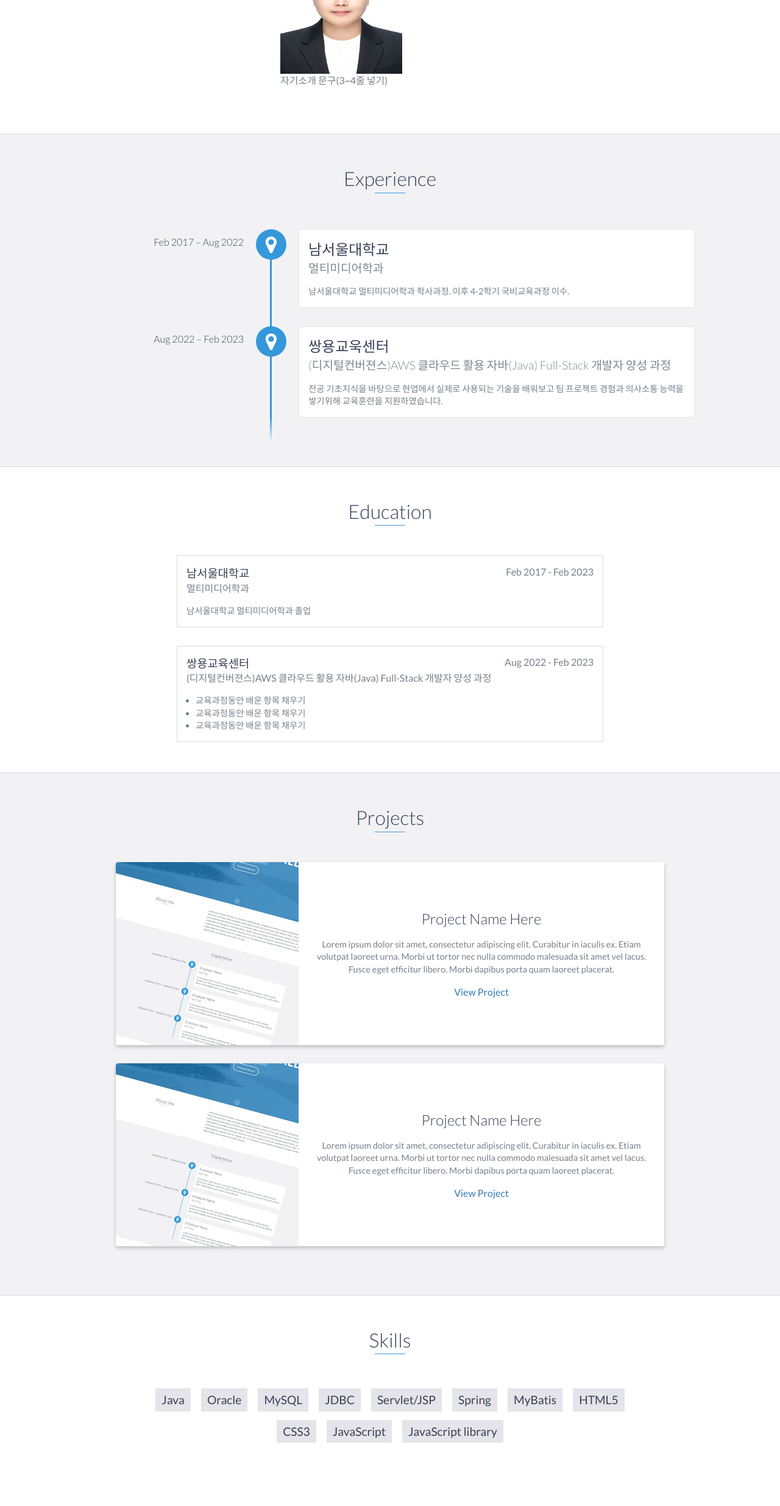
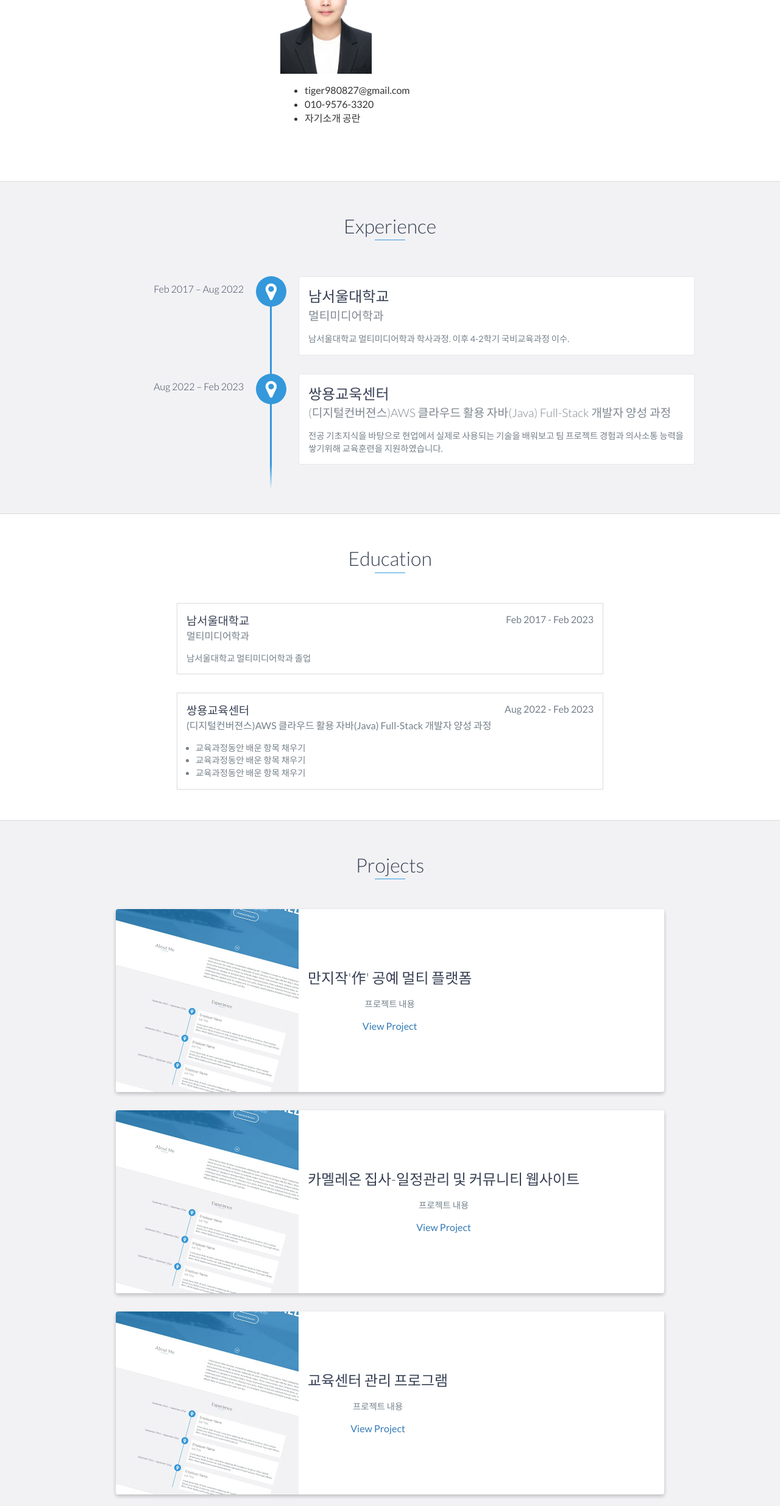
Before and after one commit to tiger0827/tiger0827.github.io, a plain HTML site: page index.html in a window 1280 px wide. Shown: the part 954-3424 px from the top of the page at 61% size. Drawn offline with nearby package versions, Linux system fonts and the light colour scheme.

Commit message:
수정
Signed-off-by: tiger0827 <tiger980827@gmail.com>

```diff
--- a/index.html
+++ b/index.html
@@ -6,8 +6,8 @@
     <meta http-equiv="X-UA-Compatible" content="IE=edge">
     <meta name="viewport" content="width=device-width, initial-scale=1">
     <title>My Portfolio</title>
-	<link rel="shortcut icon" href="favicon.ico" type="image/x-icon">
-	<link rel="icon" href="favicon.ico" type="image/x-icon">
+	<link rel="shortcut icon" href="images/favicon.ico" type="image/x-icon">
+	<link rel="icon" href="images/favicon.ico" type="image/x-icon">
     <link href="https://fonts.googleapis.com/css?family=Lato:300,400,700,900" rel="stylesheet">
     <link rel="stylesheet" href="libs/font-awesome/css/font-awesome.min.css">
     <link href="css/bootstrap.min.css" rel="stylesheet">
@@ -72,10 +72,18 @@
                     <h2 class="heading">Introduce</h2>
                 </div>
                 <div class="col-md-8">
-                    <img src="images/증명사진.jpg" style="width: 200px; height: 200px;">
-                    <p>
-                        자기소개 문구(3~4줄 넣기)
-                    </p>
+                    <img src="images/증명사진.jpg" style="width: 150px; height: 200px;">
+                    <ul>
+                        <li>
+                            tiger980827@gmail.com
+                        </li>
+                        <li>
+                            010-9576-3320
+                        </li>
+                        <li>
+                            자기소개 공란
+                        </li>
+                    </ul>
                 </div>
             </div>
         </div>
@@ -148,15 +156,16 @@
         <h2 class="heading">Projects</h2>
         <div class="container">
             <div class="row">
+
                 <div class="project shadow-large">
                     <div class="project-image">
                         <img src="images/project.jpg" />
                     </div>
                     <!-- End .project-image -->
                     <div class="project-info">
-                        <h3>Project Name Here</h3>
+                        <h3>만지작'作' 공예 멀티 플랫폼</h3>
                         <p>
-                            Lorem ipsum dolor sit amet, consectetur adipiscing elit. Curabitur in iaculis ex. Etiam volutpat laoreet urna. Morbi ut tortor nec nulla commodo malesuada sit amet vel lacus. Fusce eget efficitur libero. Morbi dapibus porta quam laoreet placerat.
+                            프로젝트 내용
                         </p>
                         <a href="#">View Project</a>
                     </div>
@@ -170,15 +179,65 @@
                     </div>
                     <!-- End .project-image -->
                     <div class="project-info">
-                        <h3>Project Name Here</h3>
+                        <h3>카멜레온 집사-일정관리 및 커뮤니티 웹사이트</h3>
                         <p>
-                            Lorem ipsum dolor sit amet, consectetur adipiscing elit. Curabitur in iaculis ex. Etiam volutpat laoreet urna. Morbi ut tortor nec nulla commodo malesuada sit amet vel lacus. Fusce eget efficitur libero. Morbi dapibus porta quam laoreet placerat.
+                            프로젝트 내용
                         </p>
                         <a href="#">View Project</a>
                     </div>
                     <!-- End .project-info -->
                 </div>
                 <!-- End .project -->
+
+                <div class="project shadow-large">
+                    <div class="project-image">
+                        <img src="images/project.jpg" />
+                    </div>
+                    <!-- End .project-image -->
+                    <div class="project-info">
+                        <h3>교육센터 관리 프로그램</h3>
+                        <p>
+                            프로젝트 내용
+                        </p>
+                        <a href="#">View Project</a>
+                    </div>
+                    <!-- End .project-info -->
+                </div>
+                <!-- End .project -->
+
+                <div class="project shadow-large">
+                    <div class="project-image">
+                        <img src="images/project.jpg" />
+                    </div>
+                    <!-- End .project-image -->
+                    <div class="project-info">
+                        <h3>학교 데이터관리 프로그램</h3>
+                        <p>
+                            프로젝트 내용
+                        </p>
+                        <a href="#">View Project</a>
+                    </div>
+                    <!-- End .project-info -->
+                </div>
+                <!-- End .project -->
+
+                <div class="project shadow-large">
+                    <div class="project-image">
+                        <img src="images/project.jpg" />
+                    </div>
+                    <!-- End .project-image -->
+                    <div class="project-info">
+                        <h3>GG MALL-게이밍 기어 종합 쇼핑몰</h3>
+                        <p>
+                            프로젝트 내용
+                        </p>
+                        <a href="#">View Project</a>
+                    </div>
+                    <!-- End .project-info -->
+                </div>
+                <!-- End .project -->
+
+
             </div>
         </div>
     </div>
```
